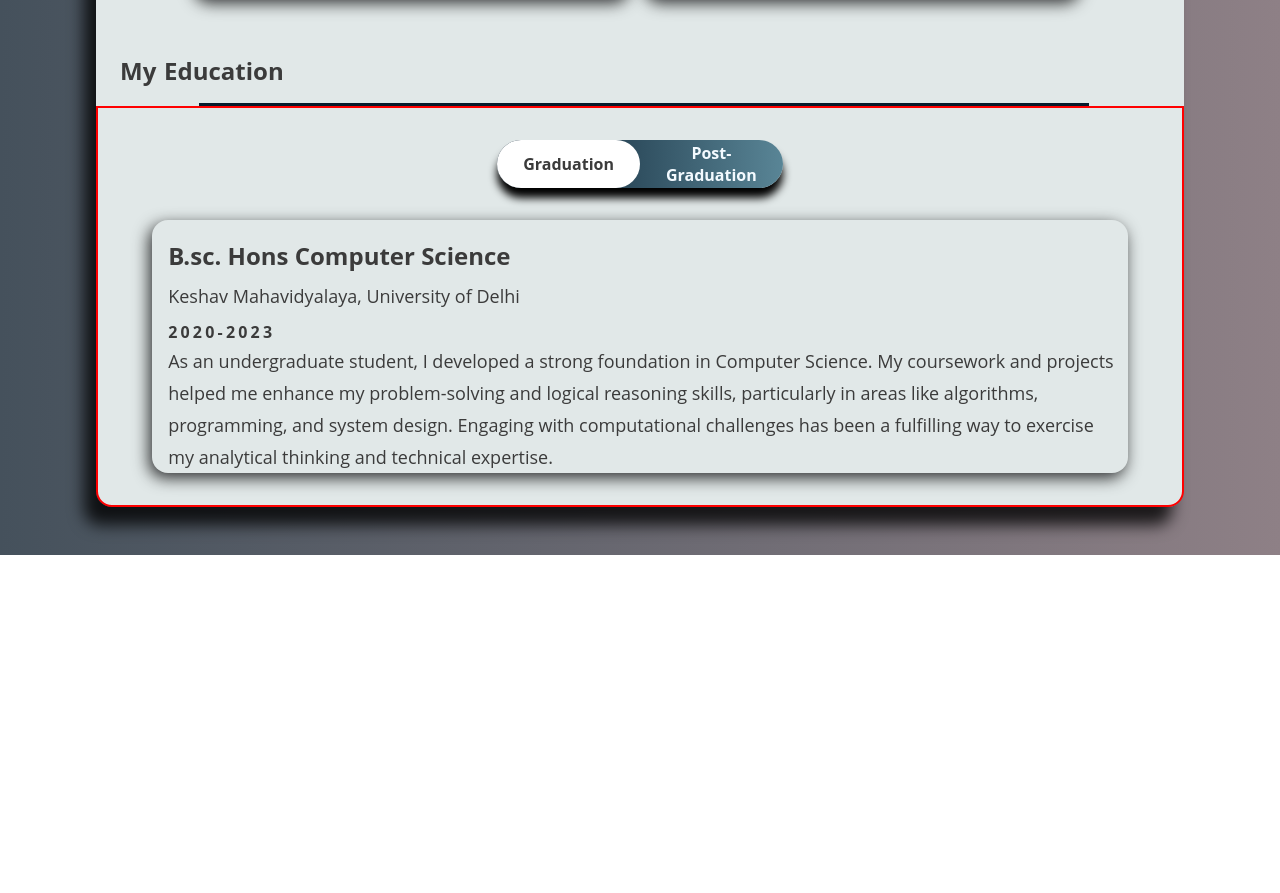
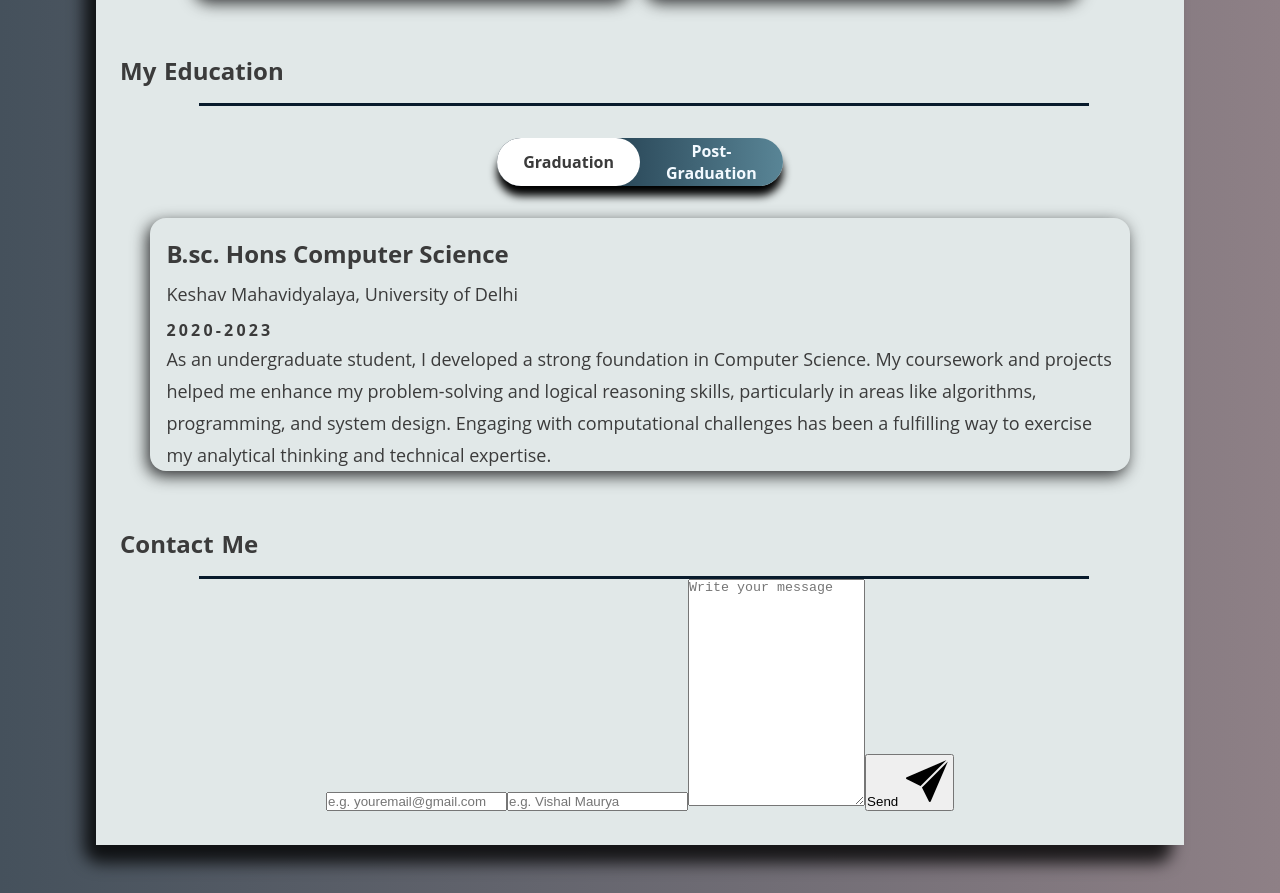
Before and after one commit to vishallmaurya/portfolio, a React (Vite) app: page / in a window 1280 px wide. Shown: the part 2303-3196 px from the top of the page. Before the commit the page ends 2858 px from the top, so only its background shows below. Built offline with nearby package versions, Linux system fonts and the light colour scheme.

Commit message:
form added

```diff
--- a/package.json
+++ b/package.json
@@ -14,7 +14,8 @@
     "@fortawesome/free-solid-svg-icons": "^6.7.2",
     "@fortawesome/react-fontawesome": "^0.2.2",
     "react": "^18.3.1",
-    "react-dom": "^18.3.1"
+    "react-dom": "^18.3.1",
+    "react-hook-form": "^7.54.2"
   },
   "devDependencies": {
     "@eslint/js": "^9.17.0",
--- /dev/null
+++ b/src/components/Form.jsx
@@ -0,0 +1,40 @@
+import { useForm } from "react-hook-form";
+
+export const Form = () => {
+    const {
+        register,
+        handleSubmit,
+    } = useForm();
+
+    const onSubmit = (data) => {
+        console.log(data);
+    }
+    return (
+        <div>
+            <form onSubmit={handleSubmit(onSubmit)}>
+                <input
+                    placeholder="e.g. youremail@gmail.com"
+                    autoComplete="off"
+                    {...register("email",{required:true})}
+                />
+                <input
+                    placeholder="e.g. Vishal Maurya"
+                    autoComplete="off"
+                    {...register("name", {required:true})}
+                />
+                <textarea
+                    placeholder="Write your message"
+                    rows={15}
+                    autoComplete="off"
+                    {...register("message", {required:true})}
+                />
+                <button
+                    type="submit"
+                    name="btn"
+                >
+                    Send <img src="sent.png" alt="" />
+                </button>
+            </form>
+        </div>
+    )
+}
--- /dev/null
+++ b/src/pages/Contact/index.jsx
@@ -0,0 +1,10 @@
+import { Form } from "../../components/Form";
+import styles from "./Contact.module.css";
+
+export const Contact = () => {
+    return (
+        <>
+            <Form/>
+        </>
+    )
+}
--- a/src/pages/Home/Home.module.css
+++ b/src/pages/Home/Home.module.css
@@ -88,9 +88,11 @@
     align-items: center;
     justify-content: center;
     flex-direction: column;
+    padding-bottom: 2rem;
+}
+
+.contact-container {
     border-radius: 0 0 1rem 1rem;
-    padding-bottom: 2rem;
-    border: 2px red solid;
 }
 
 .heading {
--- a/src/pages/Home/index.jsx
+++ b/src/pages/Home/index.jsx
@@ -7,6 +7,7 @@ import styles from "./Home.module.css";
 import { faArrowDown } from "@fortawesome/free-solid-svg-icons";
 import { Works } from "../Works";
 import { Education } from "../Education";
+import { Contact } from "../Contact";
 
 
 export const Home = () => {
@@ -50,6 +51,14 @@ export const Home = () => {
                 <div className={styles["education-container"]}>
                     <Education></Education>
                 </div>
+
+                <div className={styles["heading"]}>
+                    Contact Me
+                    <div className={ styles["heading-after"] }></div>
+                </div>
+                <div className={styles["education-container"]}>
+                    <Contact></Contact>
+                </div>
             </div>
         </div>
     );
```
Also changed, not shown: public/sent.png (added), src/pages/Contact/Contact.module.css (added), 1 other file (tests, documents, lock files or other folders).
